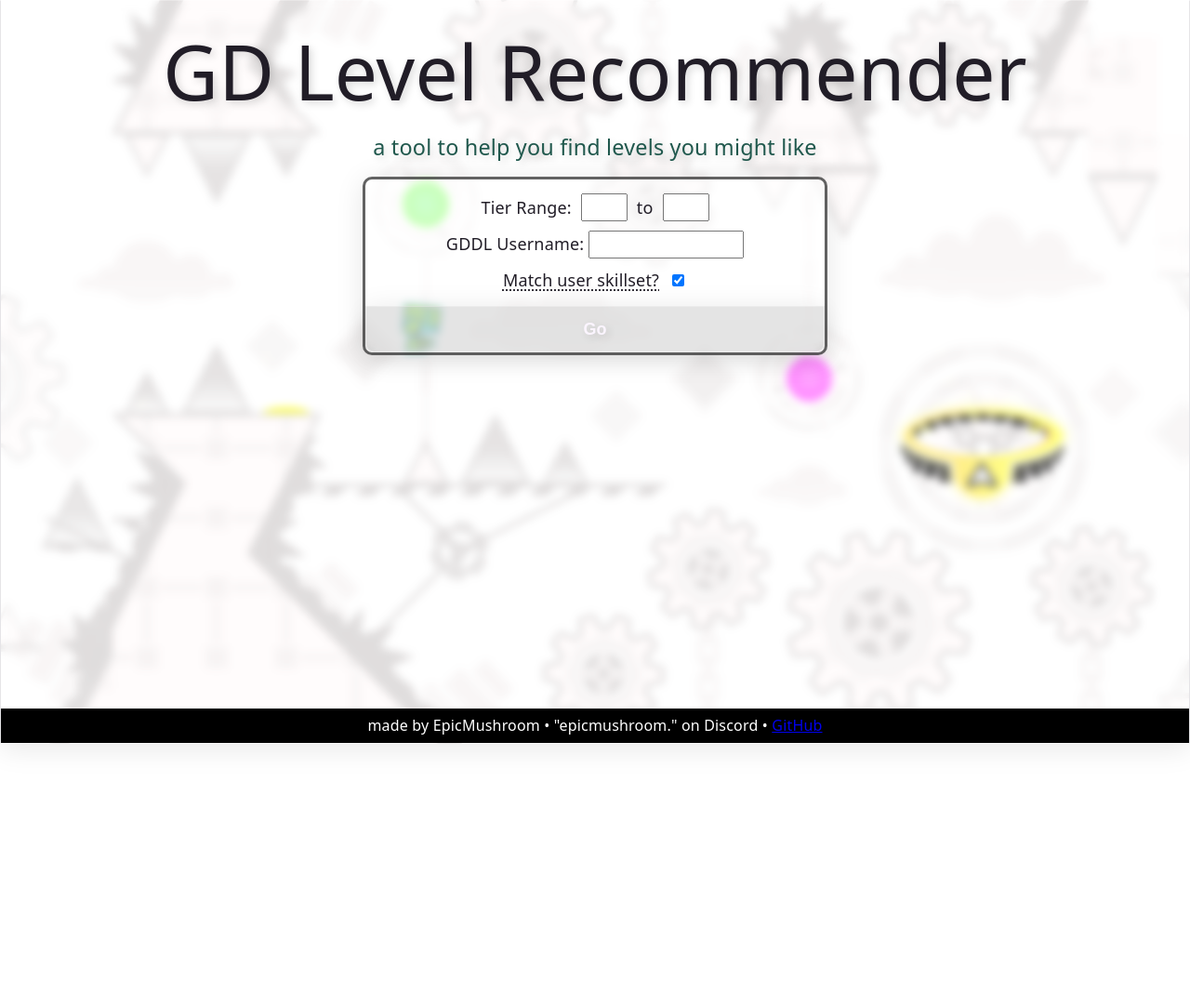
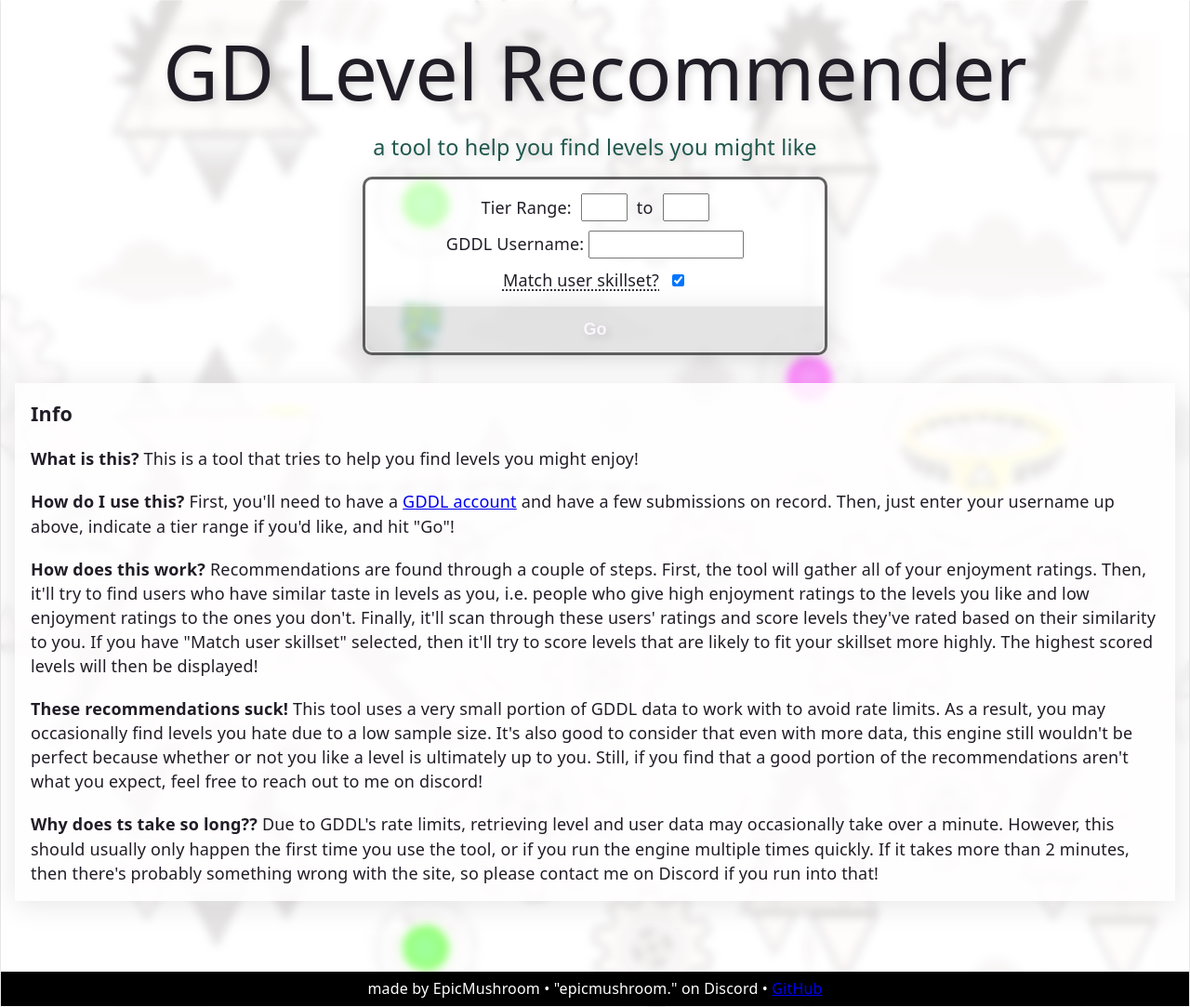
Before and after one commit to Epic-Mushroom/GDLevelRecommender, a website built with Vite: page client/index.html in a window 1280 px wide. Shown: the whole page at 93% size. Before the commit the page ends 800 px from the top, so only its background shows below. Built offline with nearby package versions, Linux system fonts and the light colour scheme.

Commit message:
add info section

```diff
--- a/client/index.html
+++ b/client/index.html
@@ -86,24 +86,31 @@
             <div id="recommendations-container" class="blending-shadow vertical-flex">
             </div>
 
-            <div id="faq" class="vertical-flex">
-                <span>
-                    <span class="faq-question">What is this?</span>
+            <div id="faq" class="vertical-flex stronger-glass">
+                <div id="info-label" class="bolded">
+                    Info
+                </div>
+                <div>
+                    <span class="faq-question bolded">What is this?</span>
                     <span>This is a tool that tries to help you find levels you might enjoy!</span>
-                </span>
-                <span>
-                    <span class="faq-question">How do I use this?</span>
-                    <span>First, you'll need to have a <a href="https://gdladder.com/signup">GDDL account</a> and have a few submissions on record. Then, just enter your username up above, indicate a tier range if desired, and hit "Go"!</span>
-                </span>
-                <span>
-                    <span class="faq-question">How does this work?</span>
-                    <span>Recommendations are found through a couple of steps. First, the tool will gather all of your enjoyment ratings. Then, it'll try to find users who have similar taste in levels as you, i.e. people who give high enjoyment ratings to the levels you like and low enjoyment ratings to the ones you don't. Finally, it'll scan through these users' ratings and score levels they've rated based on their similarity to you. The highest scored levels will then be displayed!</span>
-                </span>
-                <span>
-                    <span class="faq-question">These recommendations suck!</span>
-                    <span>This tool uses a very small portion of GDDL data to work with to avoid rate limits. As a result, you may occasionally find levels you hate just because one compatible user happened to rate them highly. It's also good to consider that even with more data, this engine still wouldn't be perfect since whether or not you like a level is only up to you.</span>
-                </span>
-            </div>
+                </div>
+                <div>
+                    <span class="faq-question bolded">How do I use this?</span>
+                    <span>First, you'll need to have a <a href="https://gdladder.com/signup">GDDL account</a> and have a few submissions on record. Then, just enter your username up above, indicate a tier range if you'd like, and hit "Go"!</span>
+                </div>
+                <div title="TLDR: find similar users -> recommend you levels they like based on how similar they are to you + take into account level skills (oh my god i cannot write concisely for the life of me">
+                    <span class="faq-question bolded">How does this work?</span>
+                    <span>Recommendations are found through a couple of steps. First, the tool will gather all of your enjoyment ratings. Then, it'll try to find users who have similar taste in levels as you, i.e. people who give high enjoyment ratings to the levels you like and low enjoyment ratings to the ones you don't. Finally, it'll scan through these users' ratings and score levels they've rated based on their similarity to you. If you have "Match user skillset" selected, then it'll try to score levels that are likely to fit your skillset more highly. The highest scored levels will then be displayed!</span>
+                </div>
+                <div>
+                    <span class="faq-question bolded">These recommendations suck!</span>
+                    <span>This tool uses a very small portion of GDDL data to work with to avoid rate limits. As a result, you may occasionally find levels you hate due to a low sample size. It's also good to consider that even with more data, this engine still wouldn't be perfect because whether or not you like a level is ultimately up to you. Still, if you find that a good portion of the recommendations aren't what you expect, feel free to reach out to me on discord!</span>
+                </div>
+                <div>
+                    <span class="faq-question bolded">Why does ts take so long??</span>
+                    <span>Due to GDDL's rate limits, retrieving level and user data may occasionally take over a minute. However, this should usually only happen the first time you use the tool, or if you run the engine multiple times quickly. If it takes more than 2 minutes, then there's probably something wrong with the site, so please contact me on Discord if you run into that!</span>
+                </div>
+                </div>
 
             <div id="spacer">
 
--- a/client/public/styles/style.css
+++ b/client/public/styles/style.css
@@ -289,6 +289,14 @@
   border: 1px solid rgba(255, 255, 255, 0.3);
 }
 
+.stronger-glass {
+  background-color: rgba(255, 254, 254, 0.767);
+  box-shadow: 0 4px 30px rgba(0, 0, 0, 0.1);
+  backdrop-filter: blur(7px);
+  -webkit-backdrop-filter: blur(7px);
+  border: 1px solid rgba(255, 255, 255, 0.3);
+}
+
 .blending-shadow {
   text-shadow: 3px 3px 9px rgba(0, 0, 0, 0.15);
 }
@@ -543,6 +551,18 @@
     padding-bottom: 7px;
 }
 
+#info-label {
+  font-size: larger;
+  width: 100%;
+}
+
 #faq {
-  display: none;
+  display: flex;
+  gap: 20px;
+  margin: 0 15px;
+  align-items: flex-start;
+  text-align: left;
+  flex-wrap: wrap;
+
+  padding: 16px;
 }
```
